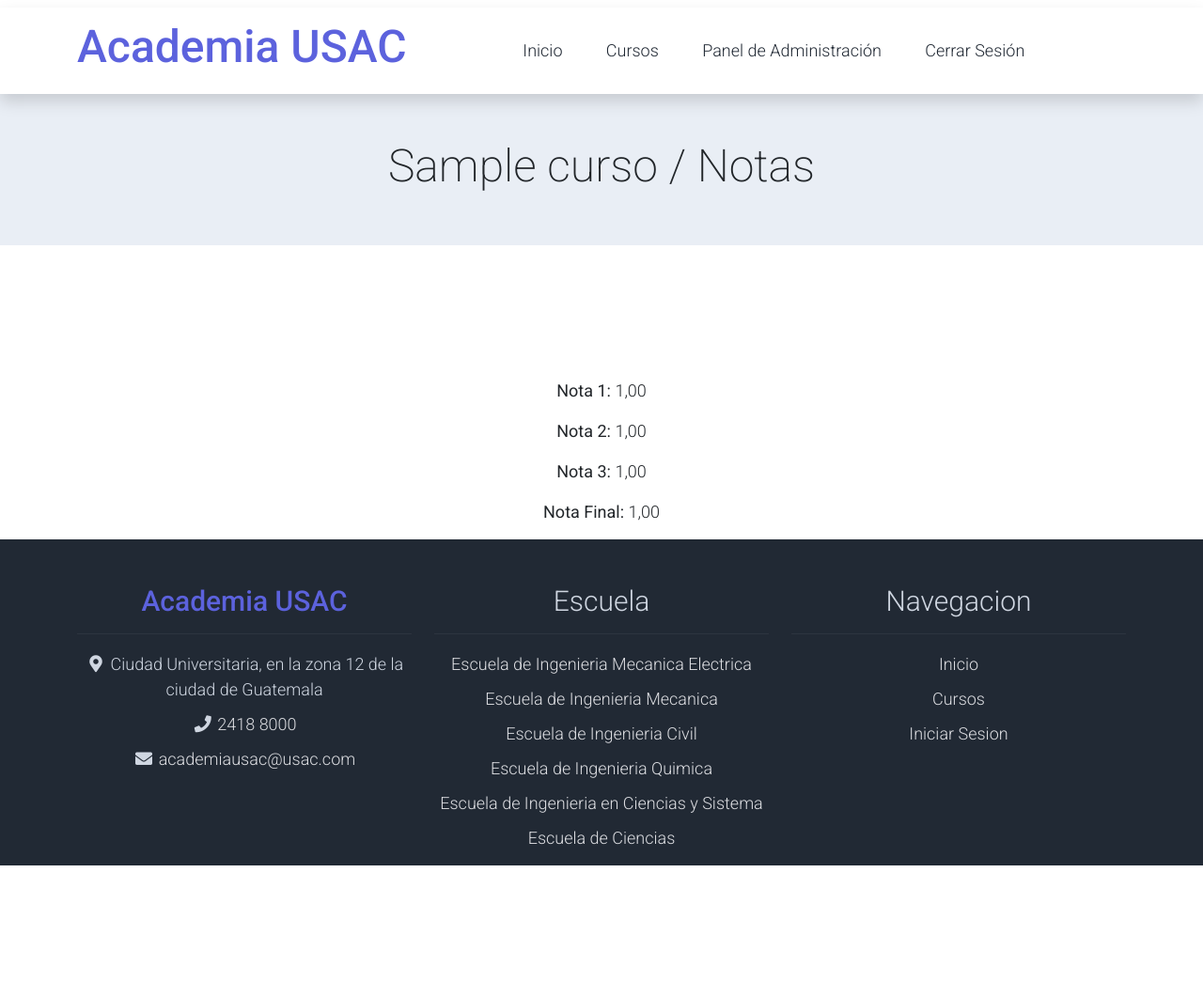
After one commit to Cancheee/AcademiaUSAC-django, a Django app: page /cursos/curso/notas/1 in a window 1280 px wide. The commit adds this page. Shown: the whole page at 94% size. Run offline with Django 4.2, Linux system fonts and the light colour scheme; a user stored in the database is signed in; tables that the repository leaves empty hold one stand-in row (values such as "Sample post"); some libraries are stand-ins or nearby versions.

Commit message:
Notas Y Certificacion / Arreglo Bug foto de perfil

```diff
--- a/AcademiaUSAC/settings.py
+++ b/AcademiaUSAC/settings.py
@@ -58,6 +58,7 @@ INSTALLED_APPS = [
     'crispy_forms',
     'axes',
     'import_export',
+
 ]
 
 
--- /dev/null
+++ b/Cursos/Templates/notas.html
@@ -0,0 +1,44 @@
+{% extends "Base.html" %}
+{% load static %}
+{% load crispy_forms_tags %}
+{% block content %}
+
+<div class="container-fluid bg-light py-5">
+    <div class="col-md-6 m-auto text-center">
+        <h1 class="h1">{{ curso.nombre }}  / Notas</h1>
+    </div>
+</div>
+
+
+
+{% for cursos_asignados in cursos_asignados %}
+{% if cursos_asignados.user_id == user.id%}
+<section class="vh-100" style="text-align: center; display: flex; flex-direction: column; justify-content: center;">
+
+                    {% for listado_todas_asignaciones in listado_todas_asignaciones %}
+                    {% if cursos_asignados.curso_id == listado_todas_asignaciones.id%}
+                        <p><strong>Nota 1: </strong>{{cursos_asignados.nota1}}</p>
+                        <p><strong>Nota 2: </strong>{{cursos_asignados.nota2}}</p>
+                        <p><strong>Nota 3: </strong>{{cursos_asignados.nota2}}</p>
+                        <p><strong>Nota Final: </strong>{{cursos_asignados.nota_final}}</p>
+
+                    <div class="text-center"> <!-- Agregamos este div para centrar el enlace -->
+                        {% if cursos_asignados.nota_final >= 61 %}
+                        <a class="btn btn-success" href="{% url 'certificacion' id=listado_todas_asignaciones.codigo  %}">Generar Certificación</a>
+
+                    </div>
+                </section>
+                        {% endif %}
+                        {% endif %}
+                        {% endfor %}
+
+    {% endif %}
+    {% endfor %}
+
+
+</div>
+
+
+
+
+{% endblock %}
--- a/Cursos/models.py
+++ b/Cursos/models.py
@@ -4,18 +4,6 @@ from Usuarios.models import Catedraticos
 from django.db.models import F, Sum, FloatField
 from django.contrib.auth import get_user_model
 User = get_user_model()
-
-# class CategoriaCurso(models.Model):
-#     nombre=models.CharField(max_length=50)
-#     created=models.DateTimeField(auto_now_add=True)
-#     updated=models.DateTimeField(auto_now_add=True)
-
-#     class Meta:
-#         verbose_name="Categoria Curso"
-#         verbose_name_plural="Categorias de Cursos"
-
-#     def __str__(self):
-#         return self.nombre
 
 #--------------CURSOS------------------------------
 class Cursos(models.Model):
@@ -44,7 +32,7 @@ class Cursos(models.Model):
 
     def __str__(self):
         #return self.nombre_curso
-        return '%s %s / %s / %s / Q%s' %(self.codigo, self.nombre   , self.catedratico, self.horario, self.precio)
+        return '%s / %s / %s / %s / Q%s' %(self.codigo, self.nombre   , self.catedratico, self.horario, self.precio)
 
  #--------------ASIGNACIONES------------------------------
 class Asignaciones(models.Model):
@@ -66,12 +54,21 @@ class Asignaciones(models.Model):
         verbose_name_plural = 'Asignaciones'
         ordering=['id']
 
-class LineaAsignacion(models.Model):
+class Notas(models.Model):
     user=models.ForeignKey(User, on_delete=models.CASCADE)
     curso=models.ForeignKey(Cursos, on_delete=models.CASCADE)
     asignacion=models.ForeignKey(Asignaciones, on_delete=models.CASCADE)
     cupo=models.IntegerField(default=1)
     created_at = models.DateTimeField(auto_now_add=True)
+    nota1 = models.DecimalField(max_digits=5, decimal_places=2, null=True, verbose_name='Nota 1')
+    nota2 = models.DecimalField(max_digits=5, decimal_places=2, null=True, verbose_name='Nota 2')
+    nota3 = models.DecimalField(max_digits=5, decimal_places=2, null=True, verbose_name='Nota 3')
+    nota_final = models.DecimalField(max_digits=5, decimal_places=2, null=True, blank=True, verbose_name='Nota Final')
+
+    def save(self, *args, **kwargs):
+        self.nota_final = (self.nota1 + self.nota2 + self.nota3) / 3
+        super(Notas, self).save(*args, **kwargs)
+
 
     def __str__(self):
         return f"{self.cupo}"
@@ -80,7 +77,8 @@ class LineaAsignacion(models.Model):
     def total(self):
         pass
     class Meta:
-        db_table = 'LineaAsignaciones'
-        verbose_name='LineaAsignacion'
-        verbose_name_plural = 'LineaAsignaciones'
+        db_table = 'Notas'
+        verbose_name='Notas'
+        verbose_name_plural = 'Notas'
         ordering=['id']
+#-------NOTAS-----------------
--- a/Cursos/urls.py
+++ b/Cursos/urls.py
@@ -11,6 +11,8 @@ urlpatterns = [
     #path('curso-single/', views.curso_single, name="curso_single"),
     path('curso-single/<int:id>', views.curso_single, name="curso_single"),
     path('curso/<int:id>', views.curso_matriculado, name="entrar"),
+    path('curso/notas/<int:id>', views.notas, name="notas"),
+    path('curso/certificacion/<int:id>', views.generar_pdf, name='certificacion'),
     #Carrito
     path('carrito', views.carrito, name="carrito"),
     path('carrito/agregar/<int:curso_id>', views.agregar_curso, name="agregar"),
--- a/Cursos/views.py
+++ b/Cursos/views.py
@@ -4,12 +4,20 @@ from django.contrib import messages
 from django.template.loader import render_to_string
 from django.utils.html import  strip_tags
 from django.core.mail import send_mail
-from Cursos.models import Cursos, Asignaciones, LineaAsignacion
+from Cursos.models import Cursos, Asignaciones, Notas
 from Cursos.carro import Carro
 from Usuarios.models import Estudiantes
 from django.conf import settings
-
-
+from django.shortcuts import render
+from django.http import HttpResponse
+from reportlab.pdfgen import canvas
+from reportlab.lib.pagesizes import letter
+from reportlab.lib.styles import getSampleStyleSheet
+from reportlab.lib import colors
+from reportlab.platypus import SimpleDocTemplate, Paragraph, Spacer, Table, TableStyle
+from io import BytesIO
+import os
+from datetime import datetime
 #-------------Catalogo de Cursos--------------------------
 
 def cursos_all(request):
@@ -28,6 +36,78 @@ def curso_matriculado(request, id):
     curso=Cursos.objects.get(codigo=id)
 
     return render(request, "curso_matriculado.html", {'curso':curso})
+
+@login_required
+def notas(request, id):
+    curso = Cursos.objects.get(codigo=id)
+    cursos_asignados = Notas.objects.all()
+    asignaciones = Asignaciones.objects.all()
+    listado_todas_asignaciones = Cursos.objects.all()
+    listado_estudiantes= Estudiantes.objects.all()
+    return render(request, "notas.html", {'curso': curso, "cursos_asignados":cursos_asignados, "listado_todas_asignaciones":listado_todas_asignaciones, 'listado_estudiantes': listado_estudiantes, 'asignaciones': asignaciones})
+
+
+
+
+
+@login_required
+def generar_pdf(request,id):
+    curso = Cursos.objects.get(codigo=id)
+    notas = Notas.objects.all()
+    asignaciones = Asignaciones.objects.all()
+    listado_todas_asignaciones = Cursos.objects.all()
+    listado_estudiantes= Estudiantes.objects.all()
+    styles = getSampleStyleSheet()  # Obtener estilos predefinidos
+
+    # Obtener la fecha actual
+    fecha_actual = datetime.now()
+    username = request.user.username
+
+    # Formatear la fecha como una cadena (solo día, mes y año)
+    fecha_formateada = fecha_actual.strftime("%Y-%m-%d")
+
+    # Crear un objeto BytesIO para almacenar el PDF
+    buffer = BytesIO()
+
+    # Crear un objeto PDF con reportlab
+    doc = SimpleDocTemplate(buffer, pagesize=letter)
+
+    # Lista para almacenar elementos del PDF
+    elements = []
+
+    # Agregar nombre de la Academia como título
+    elements.append(Paragraph("AcademiaUSAC", styles['Title']))
+
+    # Agregar título principal
+    elements.append(Paragraph("Certificación del Curso", styles['Title']))
+
+    # Agregar información del curso
+    elements.append(Paragraph(f'Nombre del Curso: {curso.nombre}', styles['Heading2']))
+
+    # Agregar texto personalizado
+    texto_certificado = """
+    Este certificado reconoce que el estudiante ha completado satisfactoriamente el curso y ha obtenido una nota
+    que demuestra su dedicación y comprensión de los contenidos impartidos.
+
+    Nombre del Estudiante: {}
+    Fecha de Certificación: {}
+    """.format(username, fecha_formateada)
+
+    elements.append(Spacer(1, 12))  # Agregar un espacio en blanco
+    elements.append(Paragraph(texto_certificado, styles['Normal']))
+
+    # Construir el PDF
+    doc.build(elements)
+
+    # Volver al principio del buffer
+    buffer.seek(0)
+
+    # Crear una respuesta HTTP con el contenido del PDF
+    response = HttpResponse(content_type='application/pdf')
+    response['Content-Disposition'] = f'attachment; filename="{curso.nombre}_certificado.pdf"'
+    response.write(buffer.read())
+
+    return response
 
 #-------------CARRITO---------------------------------------
 @login_required(login_url="/inicio-sesion/")
@@ -64,7 +144,7 @@ def procesar_asignacion(request):
     carro=Carro(request)
     lineas_asignaciones=[]
     for key, value in carro.carro.items():
-        lineas_asignaciones.append(LineaAsignacion(
+        lineas_asignaciones.append(Notas(
 
             curso_id=key,
             cupo=value["cupo"],
@@ -72,9 +152,8 @@ def procesar_asignacion(request):
             asignacion=asignacion
         ))
 
-    LineaAsignacion.objects.bulk_create(lineas_asignaciones)
-
-    cursos_asignados = LineaAsignacion.objects.all()
+    Notas.objects.bulk_create(lineas_asignaciones)
+    cursos_asignados = Notas.objects.all()
     asignaciones = Asignaciones.objects.all()
     listado_todas_asignaciones = Cursos.objects.all()
     listado_estudiantes= Estudiantes.objects.all()
--- a/Usuarios/Templates/Perfil.html
+++ b/Usuarios/Templates/Perfil.html
@@ -17,9 +17,9 @@
       <div class="row g-0">
         <div class="col-md-4 gradient-custom text-center text-white"
         style="border-top-left-radius: .5rem; border-bottom-left-radius: .5rem;">
-          {% for listado_usuarios in listado_usuarios%}
-          {% if listado_usuarios.user_id == user.id%}
-            <img src="{{user.imagen.url}}" alt="Avatar" class="img-fluid my-5" style="width: 80px;">
+          {% for listado_estudiantes in listado_estudiantes%}
+          {% if listado_estudiantes.user_id == user.id%}
+            <img src="{{listado_estudiantes.profile_image.url}}" alt="Avatar" class="img-fluid my-5" style="width: 800px;">
           {% else %}
             <!--<img src="/media/users_pictures/default.png" alt="Avatar" class="img-fluid my-5" style="width: 80px;">-->
           {% endif %}
--- a/Usuarios/Templates/cursos_asignados.html
+++ b/Usuarios/Templates/cursos_asignados.html
@@ -37,6 +37,7 @@
                         <p><strong>Catedratico: </strong>{{listado_todas_asignaciones.catedratico}}</p>
                         <p><strong>Horario: </strong>{{listado_todas_asignaciones.horario}}</p>
                         <a class="btn btn-success" href="{% url 'entrar' id=listado_todas_asignaciones.codigo %}">Entrar</a>
+                        <a class="btn btn-success" href="{% url 'notas' id=listado_todas_asignaciones.codigo %}">Notas</a>
                         {% endif %}
                         {% endfor %}
 
--- a/Usuarios/Templates/registro.html
+++ b/Usuarios/Templates/registro.html
@@ -27,7 +27,7 @@
 <!-- Start Registration Form -->
 <div class="container py-5">
     <div class="row py-5">
-        <form action="{% url 'registro' %}" class="col-md-9 m-auto" method="POST" role="form">
+        <form action="{% url 'registro' %}" class="col-md-9 m-auto" method="POST" enctype="multipart/form-data" role="form">
             {% csrf_token %}
             {{form|crispy}}
 
--- a/Usuarios/forms.py
+++ b/Usuarios/forms.py
@@ -13,7 +13,7 @@ class CustomUserCreationForm(UserCreationForm):
     telefono=forms.CharField(max_length=8)
     fecha_nacimiento=forms.DateField()
     dpi = forms.IntegerField(label='DPI')
-    profile_imagen = forms.ImageField(label='Foto de perfil', required=False)  # Cambia required a False
+    profile_image = forms.ImageField(label='Foto de perfil')  # Cambia required a False
 
     def clean_password2(self):
         password1 = self.cleaned_data.get("password1")
```
Also changed, not shown: Cursos/Templates/curso-single.html (+2 -10 lines), Cursos/Templates/curso_matriculado.html (+5 -10 lines), Cursos/admin.py (+20 -9 lines), Usuarios/views.py (+10 -23 lines), requirements.txt (+39 -0 lines).
